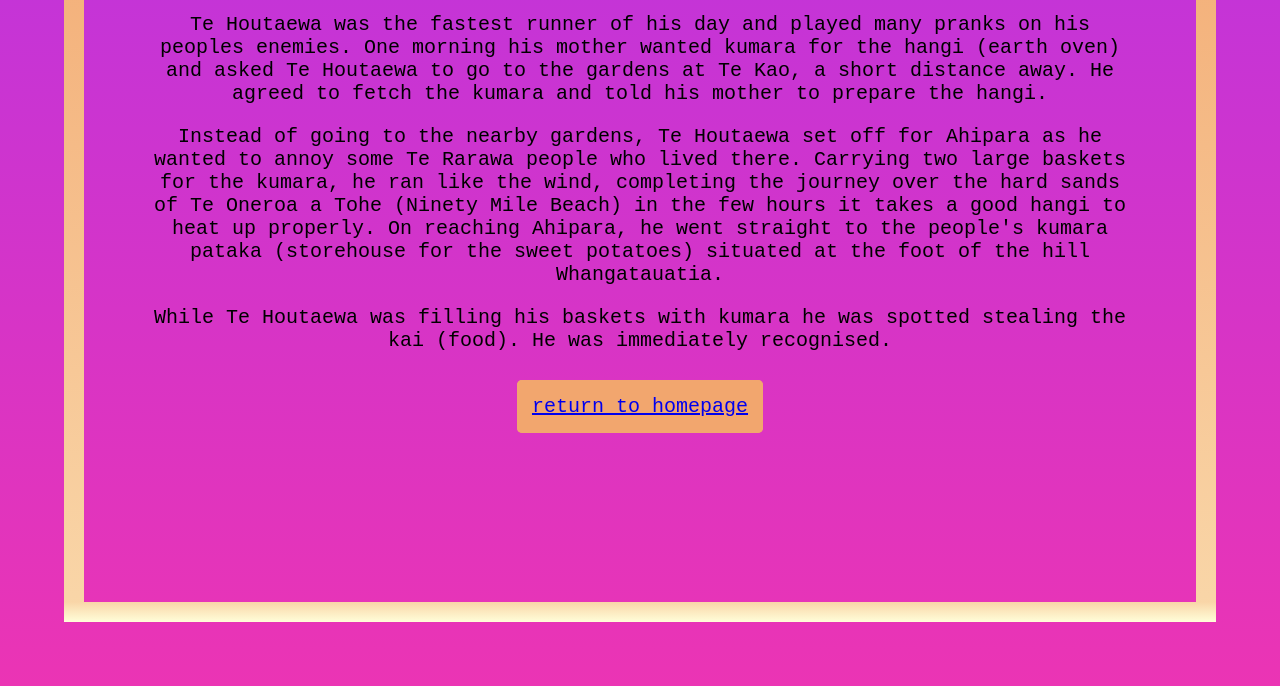
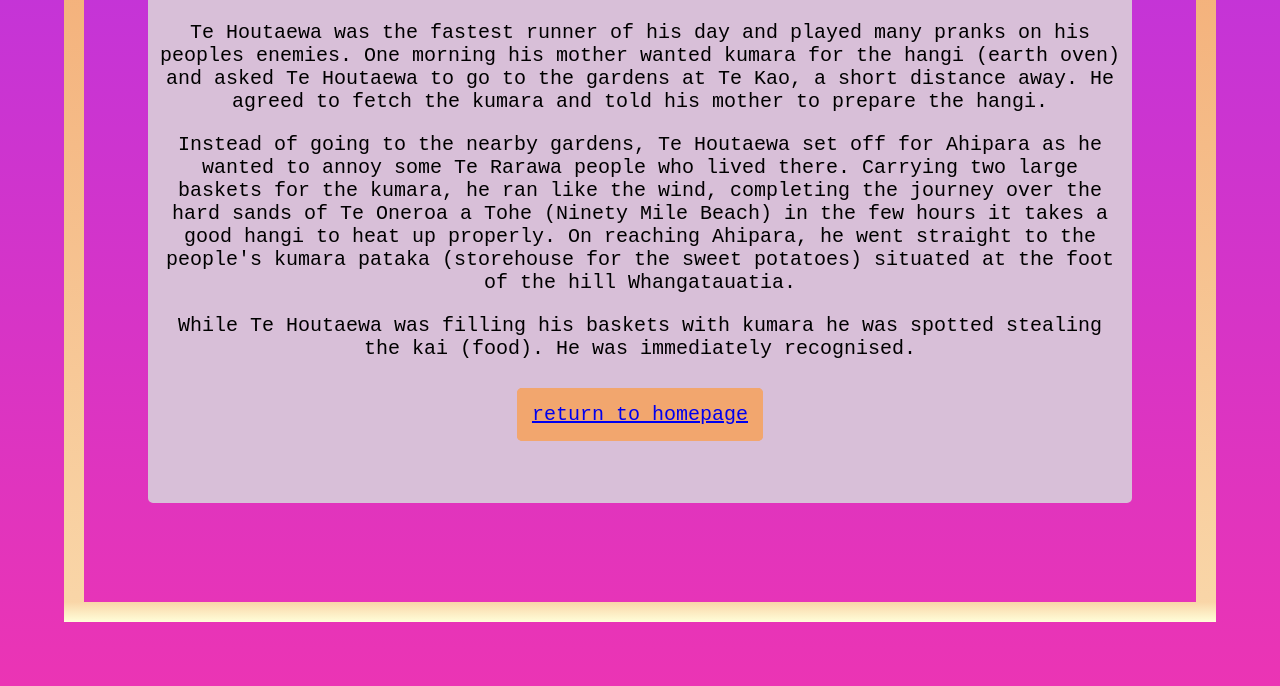
Before and after one commit to finn-connell/finn-connell.github.io, a plain HTML site: page blog/te-houtaewa-template.html in a window 1280 px wide. Shown: the part 410-1096 px from the top of the page. Drawn offline with Linux system fonts and the light colour scheme.

Commit message:
add class .tex-box-fill used with divs to wrap text in blog posts

```diff
--- a/blog/te-houtaewa-template.html
+++ b/blog/te-houtaewa-template.html
@@ -8,6 +8,7 @@
   </head>
 
   <body>
+    <div class="text-box-fill">
     <h1>The Story of Te Houtaewa <!--(PAGE heading)--></h1>
     <h2>E kore e mau i a koe, he wae kai pakiaka. <em>A foot accustomed to running over roots makes the speediest runner.</em> <!--(Optional SUB title)--> </h2>
     <h3>10 November 2010</h3>
@@ -23,8 +24,10 @@
     </p>
     <br>
     <a class="link-box" href=../index.html>return to homepage</a>
-
-    <!-- this is a comment. -->
-
+    <br>
+    <br>
+    <br>
+    <br>
+   </div>
   </body>
 </html>
--- a/styles/main.css
+++ b/styles/main.css
@@ -36,3 +36,10 @@ section {
   border-width: 2.5vmin;
   border-style: solid;
 }
+.text-box-fill {
+  background-color: thistle;
+  border-color: thistle;
+  border-width: 1vmin;
+  border-radius: 5px;
+  border-style: solid;
+}
```
